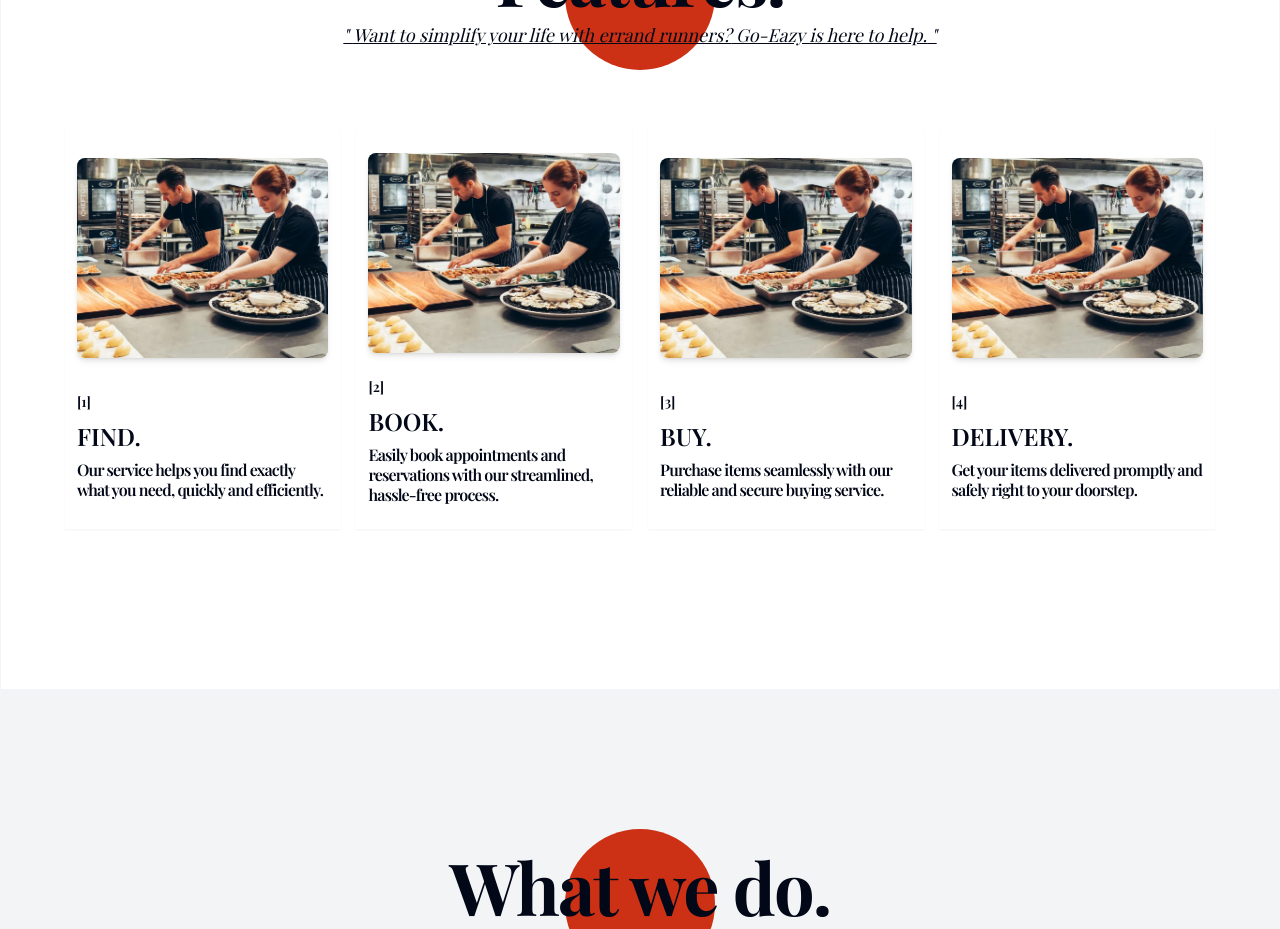
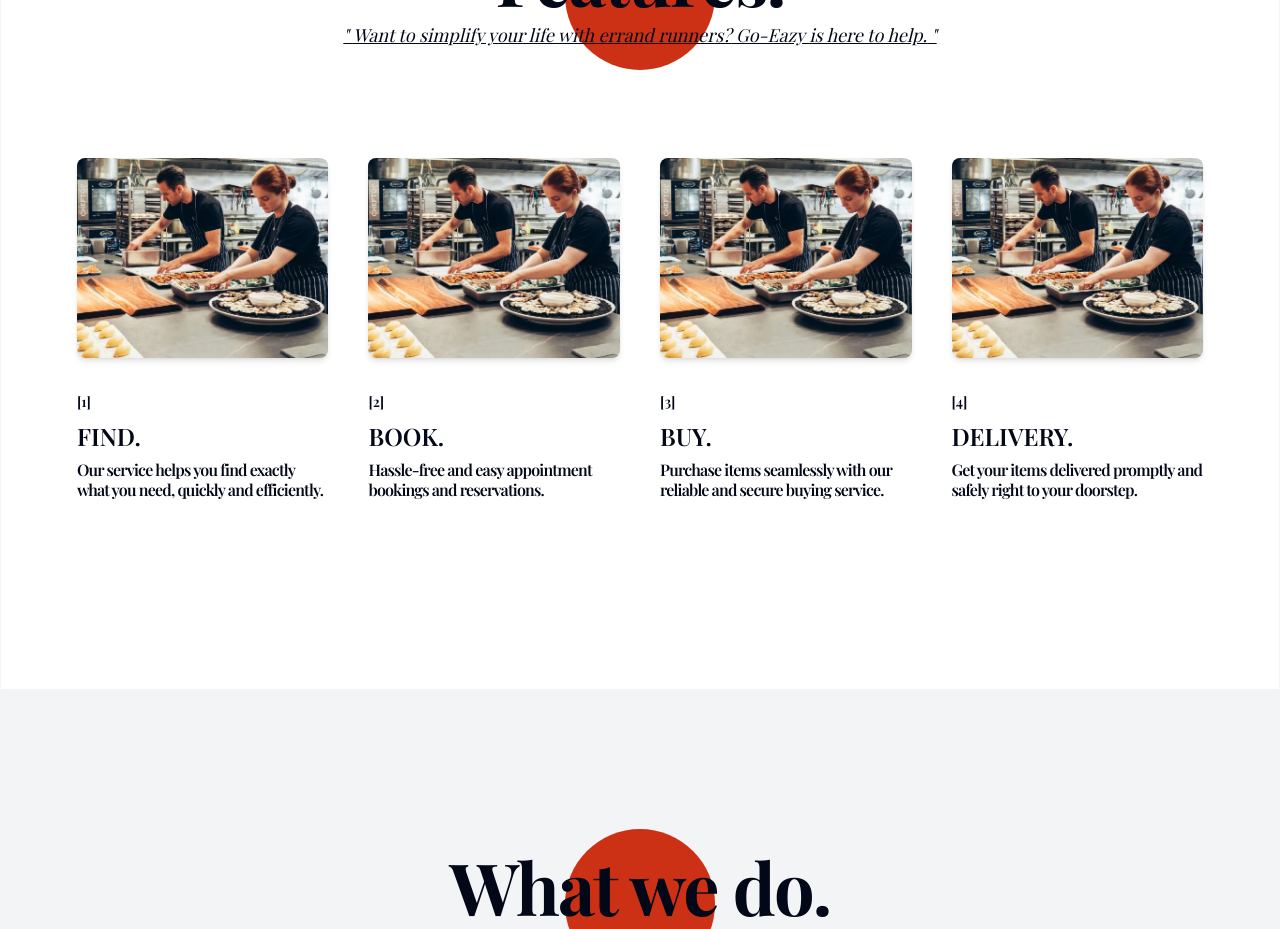
Before and after one commit to Winterson-Islary/static-site-for-fren, a React (Vite) app: page / in a window 1280 px wide. Shown: the part 1020-1949 px from the top of the page. Built offline with nearby package versions, Linux system fonts and the light colour scheme; a web font is replaced by a local one.

Commit message:
layout changes

```diff
--- a/src/components/DisplayFeatures.tsx
+++ b/src/components/DisplayFeatures.tsx
@@ -10,7 +10,7 @@ function DisplayFeatures() {
 		{
 			icon: "img2",
 			title: "Book.",
-			desc: "Easily book appointments and reservations with our streamlined, hassle-free process.",
+			desc: "Hassle-free and easy appointment bookings and reservations.",
 			color: "#efe9dd",
 			number: 2,
 		},
@@ -37,7 +37,7 @@ function DisplayFeatures() {
 						key={feature.title}
 						// style={{ backgroundColor: `${feature.color}` }}
 						className={
-							" flex flex-col flex-1 p-3 gap-4 md:gap-0 items-center justify-around md:items-start min-w-[13em] md:min-h-[25rem] shadow-sm hover:shadow-xl ease-in-out duration-300 "
+							" flex flex-col flex-1 p-3 gap-4 md:gap-0 items-center justify-around md:items-start min-w-[13rem] md:min-h-[25rem] "
 						}
 					>
 						<img
```
